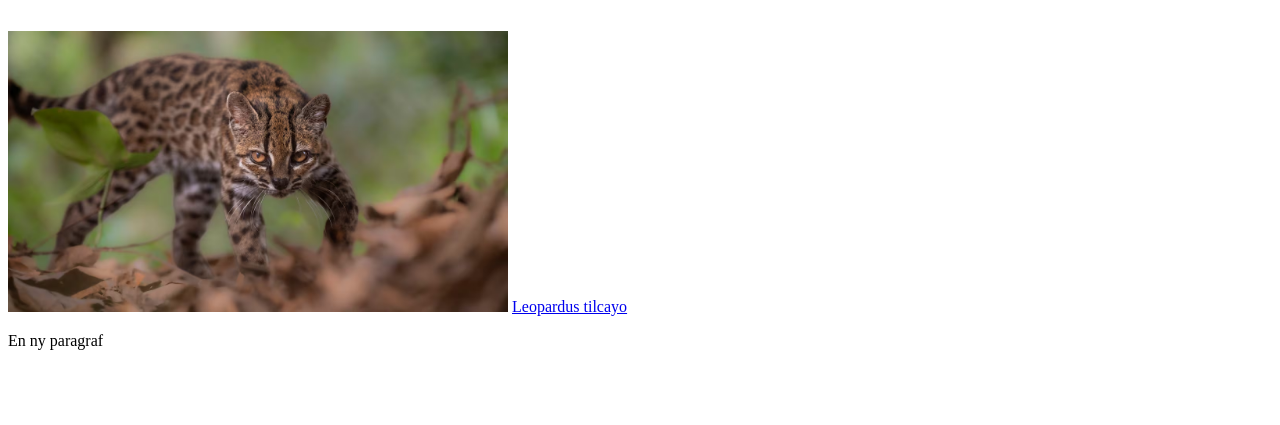
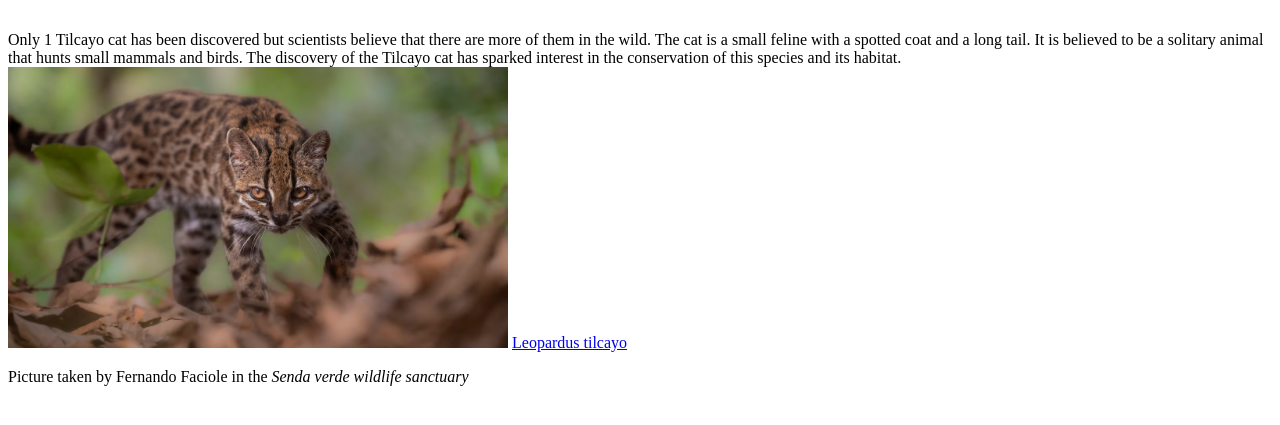
Before and after one commit to MrSpikepro/arbeta-med-github, a plain HTML site: page index.html in a window 1280 px wide. Shown: the part 119-544 px from the top of the page. Drawn offline with Linux system fonts and the light colour scheme.

Commit message:
Tilcayo cat update 1

```diff
--- a/index.html
+++ b/index.html
@@ -7,10 +7,10 @@
 <body>
     <h1>Discovery of the <b>Leopardus tilcayo</b></h1>
     <p>Leopardus tilcayo is a species of small cat found in the Andes mountains of South America. It was discovered after a family in Bolivia found an kitten on the road. Having kept it as a pet for a year discovered that it was feral. Prompting them to surrender it to the <i>Senda Verde wildlife sanctuary.</i></p>
-    <br>
+    <br>Only 1 Tilcayo cat has been discovered but scientists believe that there are more of them in the wild. The cat is a small feline with a spotted coat and a long tail. It is believed to be a solitary animal that hunts small mammals and birds. The discovery of the Tilcayo cat has sparked interest in the conservation of this species and its habitat.
     <img src="Tilcayo cat.avif" alt="Leopardus tilcayo" width="500">
     <a href="https://sv.wikipedia.org/wiki/Leopardus_tilcayo" target="_blank">Leopardus tilcayo</a>
-    <p>En ny paragraf</p>
+    <p>Picture taken by Fernando Faciole in the <i>Senda verde wildlife sanctuary</i></p>
     <!--Well done soldier, Mission accomplished. -->
     <body>
 </html>
```
